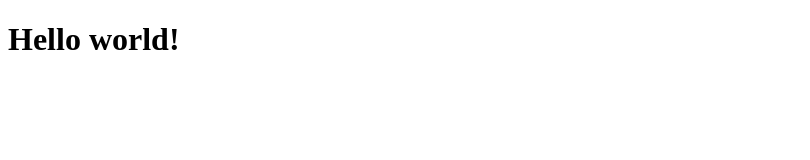
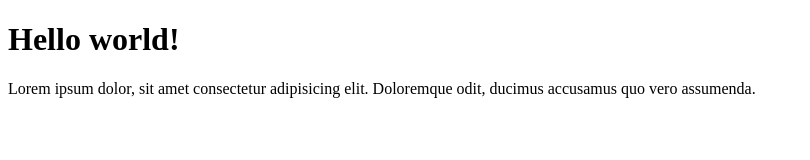
Before and after one commit to mochammad-fachorrozi/mf-git-test, a plain HTML site: page index.html in a window 1280 px wide. Shown: the whole page, without its empty margins (0-810 px from the left). Drawn offline with Linux system fonts and the light colour scheme.

Commit message:
Menambahkan Paragraf

```diff
--- a/index.html
+++ b/index.html
@@ -11,6 +11,8 @@
 <body>
 
     <h1>Hello world!</h1>
+    <p>Lorem ipsum dolor, sit amet consectetur adipisicing elit. Doloremque odit, ducimus accusamus quo vero assumenda.
+    </p>
 
 </body>
 
```
